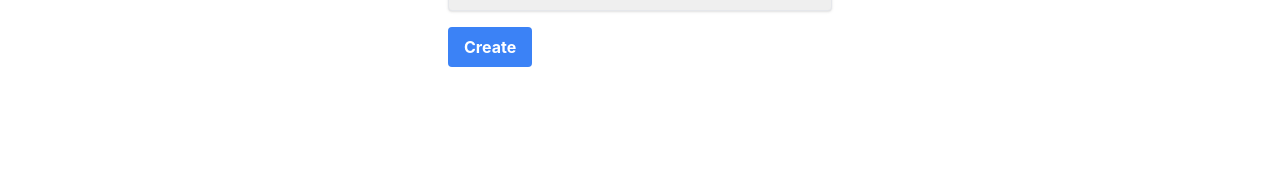
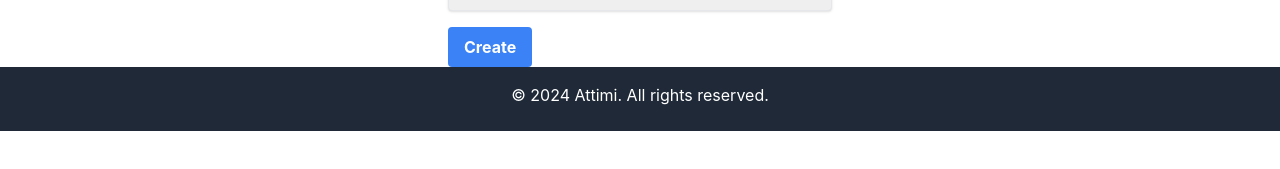
Before and after one commit to TommasoAttimi/shift-management, a React (Create React App) app in the folder frontend/: page /shift/new in a window 1280 px wide. Shown: the part 543-712 px from the top of the page. Built offline with nearby package versions, Linux system fonts and the light colour scheme; no server answers.

Commit message:
added footer

```diff
--- a/frontend/package.json
+++ b/frontend/package.json
@@ -3,14 +3,19 @@
   "version": "0.1.0",
   "private": true,
   "dependencies": {
+    "@fortawesome/fontawesome-free": "^6.5.2",
+    "@kurkle/color": "^0.3.2",
     "@testing-library/jest-dom": "^5.17.0",
     "@testing-library/react": "^13.4.0",
     "@testing-library/user-event": "^13.5.0",
     "axios": "^1.7.2",
+    "chart.js": "^4.4.3",
     "react": "^18.3.1",
+    "react-chartjs-2": "^5.2.0",
     "react-dom": "^18.3.1",
     "react-router-dom": "^6.23.1",
     "react-scripts": "5.0.1",
+    "react-table": "^7.8.0",
     "web-vitals": "^2.1.4"
   },
   "scripts": {
--- a/frontend/src/App.js
+++ b/frontend/src/App.js
@@ -8,6 +8,7 @@ import ShiftList from "./pages/ShiftList";
 import ShiftForm from "./pages/ShiftForm";
 import { AuthProvider } from "./context/AuthContext";
 import Navbar from "./components/Navbar";
+import Footer from "./components/Footer";
 
 const App = () => {
   return (
@@ -22,6 +23,7 @@ const App = () => {
           <Route path="/shifts" element={<ShiftList />} />
           <Route path="/shift/new" element={<ShiftForm />} />
         </Routes>
+        <Footer />
       </Router>
     </AuthProvider>
   );
--- /dev/null
+++ b/frontend/src/components/Footer.js
@@ -0,0 +1,33 @@
+import React from "react";
+
+const Footer = () => {
+  const currentYear = new Date().getFullYear();
+
+  return (
+    <footer className="bg-gray-800 text-white py-4">
+      <div className="container mx-auto text-center">
+        <p>&copy; {currentYear} Attimi. All rights reserved.</p>
+        <div className="flex justify-center mt-2">
+          <a
+            href="https://www.instagram.com/attimiph"
+            target="_blank"
+            rel="noopener noreferrer"
+            className="mx-2"
+          >
+            <i className="fab fa-instagram text-2xl"></i>
+          </a>
+          <a
+            href="https://github.com/TommasoAttimi"
+            target="_blank"
+            rel="noopener noreferrer"
+            className="mx-2"
+          >
+            <i className="fab fa-github text-2xl"></i>
+          </a>
+        </div>
+      </div>
+    </footer>
+  );
+};
+
+export default Footer;
--- a/frontend/src/index.css
+++ b/frontend/src/index.css
@@ -15,3 +15,5 @@ code {
 @tailwind base;
 @tailwind components;
 @tailwind utilities;
+
+@import "~@fortawesome/fontawesome-free/css/all.min.css";
```
Also changed, not shown: 1 other file (tests, documents, lock files or other folders).
